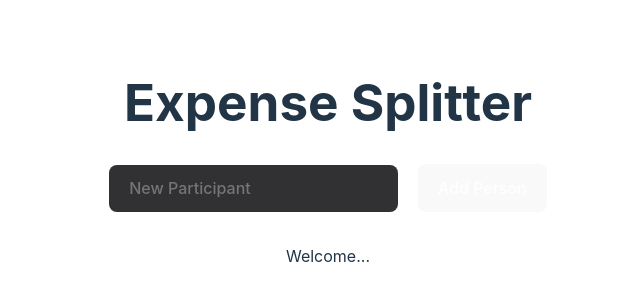
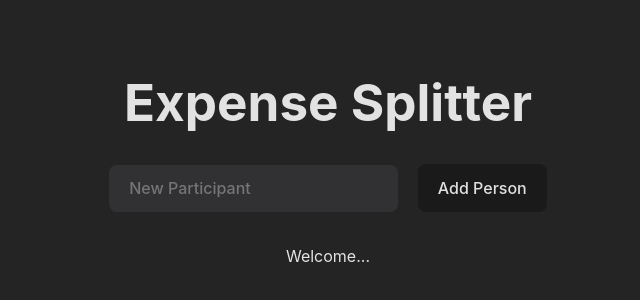
Before and after one commit to unpro-grammer/splitty, a Vue app: page / in a window 1280 px wide. Shown: the part 262-562 px from the top of the page, without its empty margins (312-952 px from the left). Built offline with nearby package versions, Linux system fonts and the light colour scheme.

Commit message:
Enforce dark mode on light mode browsers

```diff
--- a/src/style.css
+++ b/src/style.css
@@ -1,16 +1,16 @@
 :root {
-  font-family: Inter, system-ui, Avenir, Helvetica, Arial, sans-serif;
-  line-height: 1.5;
-  font-weight: 400;
+  font-family: Inter, system-ui, Avenir, Helvetica, Arial, sans-serif !important;
+  line-height: 1.5 !important;
+  font-weight: 400 !important;
 
-  color-scheme: light dark;
-  color: rgba(255, 255, 255, 0.87);
-  background-color: #242424;
+  color-scheme: dark;
+  color: rgba(255, 255, 255, 0.87) !important;
+  background-color: #242424 !important;
 
-  font-synthesis: none;
-  text-rendering: optimizeLegibility;
-  -webkit-font-smoothing: antialiased;
-  -moz-osx-font-smoothing: grayscale;
+  font-synthesis: none !important;
+  text-rendering: optimizeLegibility !important;
+  -webkit-font-smoothing: antialiased !important;
+  -moz-osx-font-smoothing: grayscale !important;
 }
 
 a {
@@ -27,6 +27,7 @@ html, body {
   margin: 0;
   padding: 0;
   width: 100%;
+
 }
 
 body {
@@ -51,7 +52,7 @@ button {
   font-size: 1em;
   font-weight: 500;
   font-family: inherit;
-  background-color: #1a1a1a;
+  background-color: #1a1a1a !important;
   cursor: pointer;
   transition: border-color 0.35s;
 }
```
